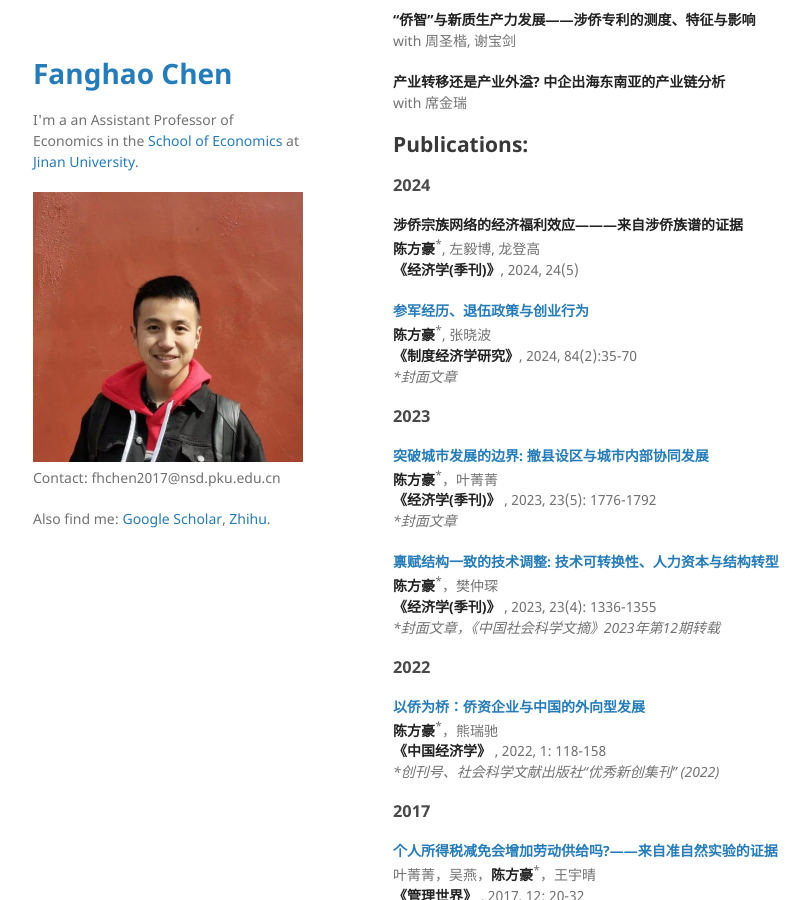
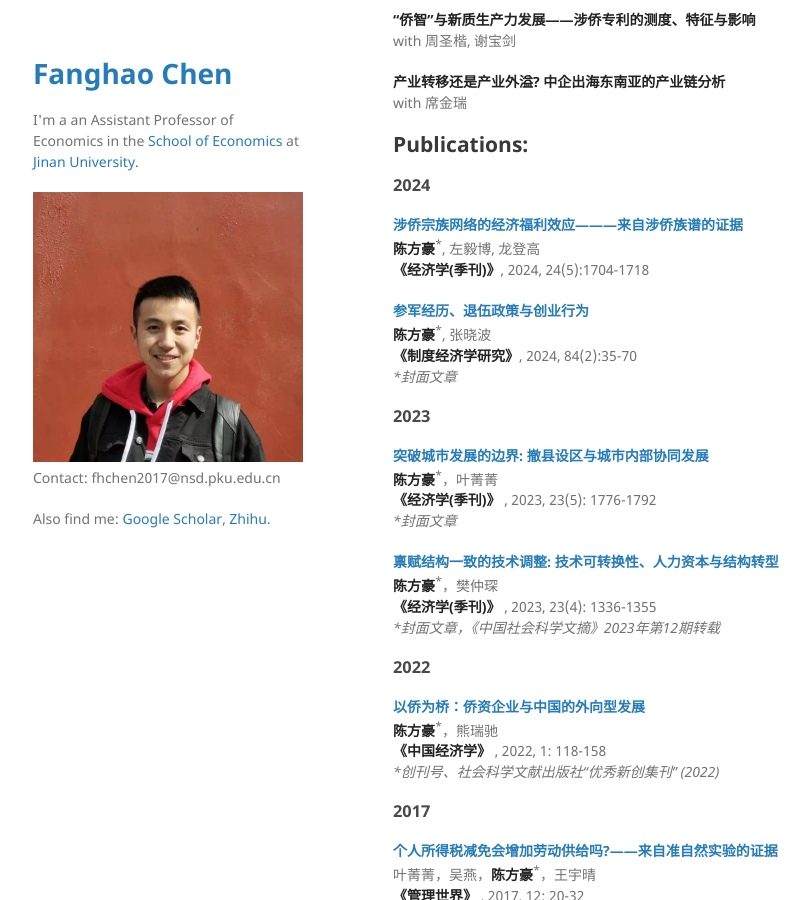
Before and after one commit to FanghaoChen/homepage, a Jekyll site: the page built from research.md, in a window 1280 px wide and 900 px high, scrolled down 414 px. Shown: the whole window, without its empty margins (177-987 px from the left). Built offline with Jekyll 4.4.1, drawn with Linux system fonts in a browser that asks for light colours.

Commit message:
Update research.md

```diff
--- a/research.md
+++ b/research.md
@@ -26,9 +26,9 @@ with 席金瑞 <br/>
 
 ### 2024 ###
 
-**涉侨宗族网络的经济福利效应———来自涉侨族谱的证据** <br/>
+**[涉侨宗族网络的经济福利效应———来自涉侨族谱的证据](https://kns.cnki.net/kcms2/article/abstract?v=SY7jeTtuViJMznkgQ-EjaEMYuwccDQ8i1CVYb2JTAUldz2cGn8CmQKWtVXavF4tnpT0oY2Pe0xbDO3PRhPydu7rD4TcL5Fd1ffzXCK2k8c_dDrVUi6cm14eKUp6NFw6Yh50WArh7ImGAaYW0G_nYpmNQebBDWqZlUXZUybbL00i91mKjBBzHfrOHjOoNM480&uniplatform=NZKPT&language=CHS)** <br/>
 **陈方豪**<sup>*</sup>, 左毅博, 龙登高 <br/>
-**《经济学(季刊)》**, 2024, 24(5) <br/>
+**《经济学(季刊)》**, 2024, 24(5):1704-1718 <br/>
 
 **[参军经历、退伍政策与创业行为](https://kns.cnki.net/kcms2/article/abstract?v=IXLqNOIxNnuPuo0uw7xJBBdYQ7JTDqyXvg9PZNboApr7GkSIBzqDtsDeHdZuLSofHhiM_zYUkGe7cBbNwscE16Hr6sQ4w784v_4UvaJLBhXfYaaPucnwxwnZ6ml2ZnavXP2FgjPBm2-MMYZwz0wY0bIT5H1_xd838KNbk-votsWd-nVScaTPSkUBCnOwKAj0&uniplatform=NZKPT&language=CHS)** <br/>
 **陈方豪**<sup>*</sup>, 张晓波 <br/>
```
